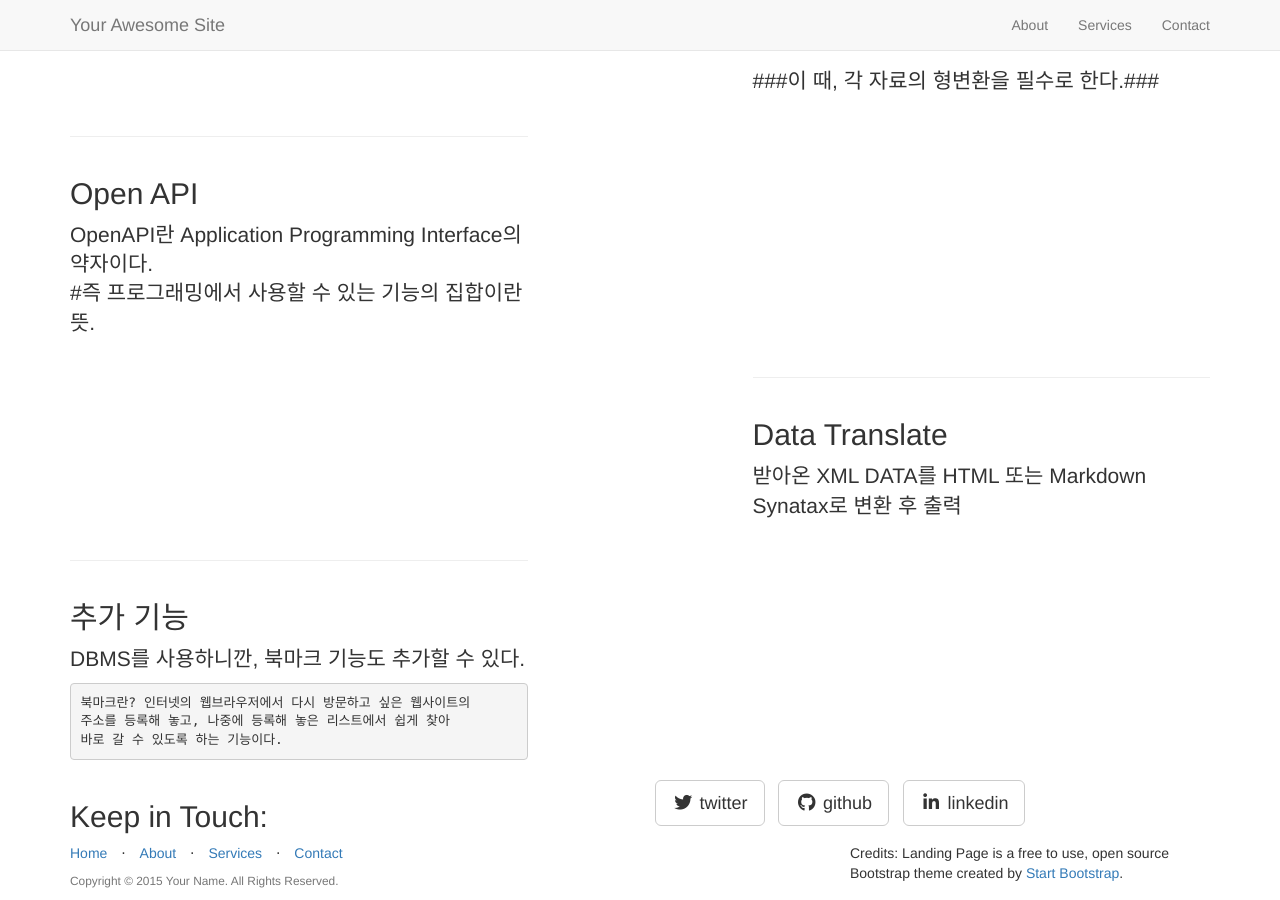
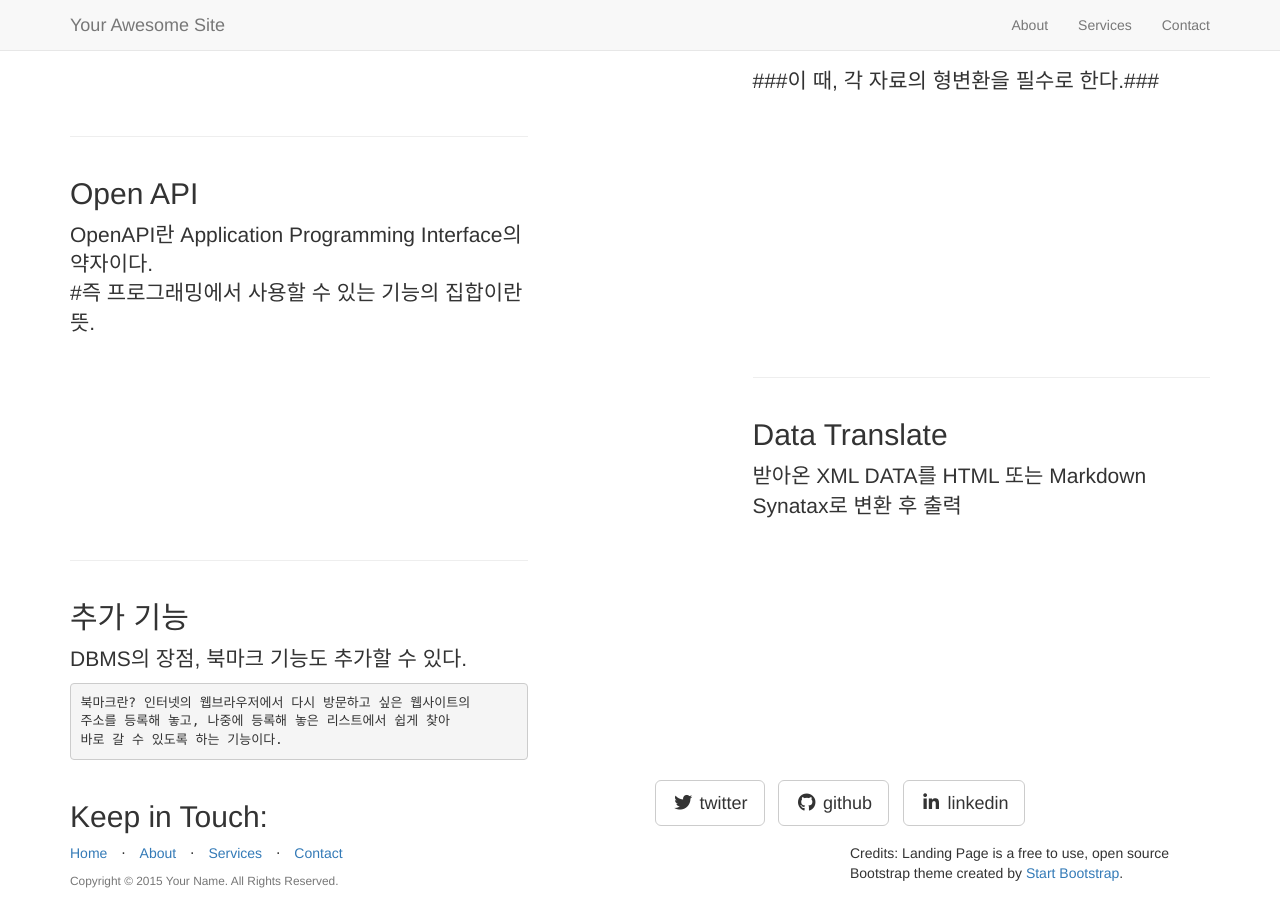
Before and after one commit to dbwjddldb96/dbwjddldb96.github.com, a Jekyll site: the page built from _posts/2016-05-22-smart-function (7).markdown, in a window 1280 px wide and 900 px high, scrolled down 1398 px. Built offline with Jekyll 4.4.1, drawn with Linux system fonts in a browser that asks for light colours; nearby versions of some CDN libraries; library files that are not in the unit come from our copies.

Commit message:
Update 2016-05-22-smart-function (7).markdown

```diff
--- a/_posts/2016-05-22-smart-function (7).markdown
+++ b/_posts/2016-05-22-smart-function (7).markdown
@@ -5,7 +5,7 @@ categories: jekyll update
 img: art6.png
 ---
 
-DBMS를 사용하니깐, 북마크 기능도 추가할 수 있다.
+DBMS의 장점, 북마크 기능도 추가할 수 있다.
 ~~~~
 북마크란? 인터넷의 웹브라우저에서 다시 방문하고 싶은 웹사이트의
 주소를 등록해 놓고, 나중에 등록해 놓은 리스트에서 쉽게 찾아
```
